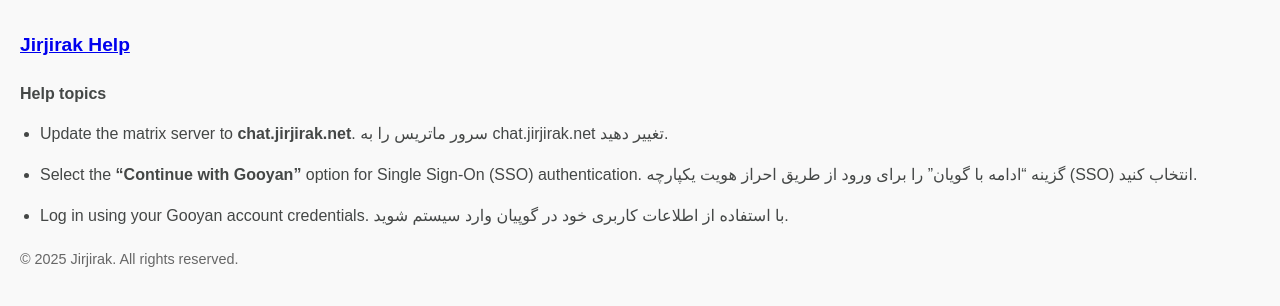
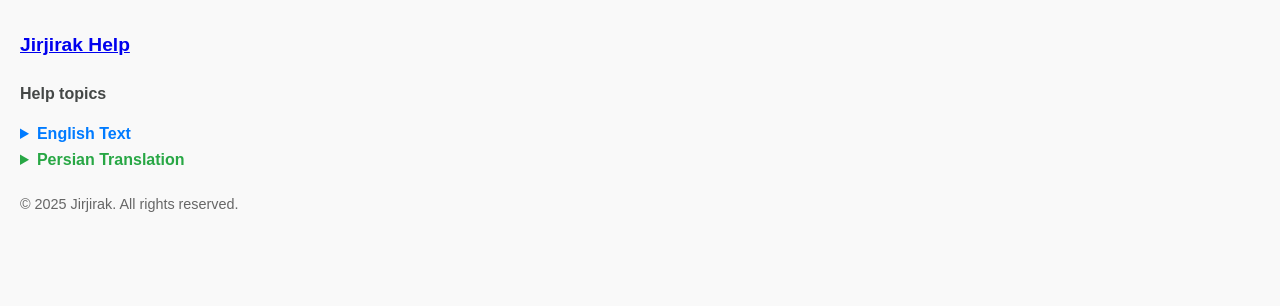
Before and after one commit to jirjirak-net/support.github.io, a Jekyll site: the page built from config-element-android.md, in a window 1280 px wide. Shown: the top 306 px of the page. Built offline with Jekyll 4.4.1, drawn with Linux system fonts in a browser that asks for light colours.

Commit message:
Update config-element-android.md

```diff
--- a/config-element-android.md
+++ b/config-element-android.md
@@ -5,11 +5,20 @@ permalink: /config-element-android
 ---
 **Help topics**
 
-- Update the matrix server to **chat.jirjirak.net**.
-سرور ماتریس را به chat.jirjirak.net تغییر دهید.
+<details>
+  <summary style="font-weight: bold; color: #007bff;">English Text</summary>
 
-- Select the **"Continue with Gooyan"** option for Single Sign-On (SSO) authentication.
-گزینه "ادامه با گویان" را برای ورود از طریق احراز هویت یکپارچه (SSO) انتخاب کنید.
+  - Update the matrix server to **chat.jirjirak.net**.
+  - Select the **"Continue with Gooyan"** option for Single Sign-On (SSO) authentication.
+  - Log in using your Gooyan account credentials.
 
-- Log in using your Gooyan account credentials.
-با استفاده از اطلاعات کاربری خود در گوپیان وارد سیستم شوید.
+</details>
+
+<details>
+  <summary style="font-weight: bold; color: #28a745;">Persian Translation</summary>
+
+  - سرور ماتریس را به **chat.jirjirak.net** تغییر دهید.
+  - گزینه **"ادامه با گوپیان"** را برای احراز هویت تک‌امضاء (SSO) انتخاب کنید.
+  - با استفاده از اطلاعات کاربری خود در گوپیان وارد سیستم شوید.
+
+</details>
```
